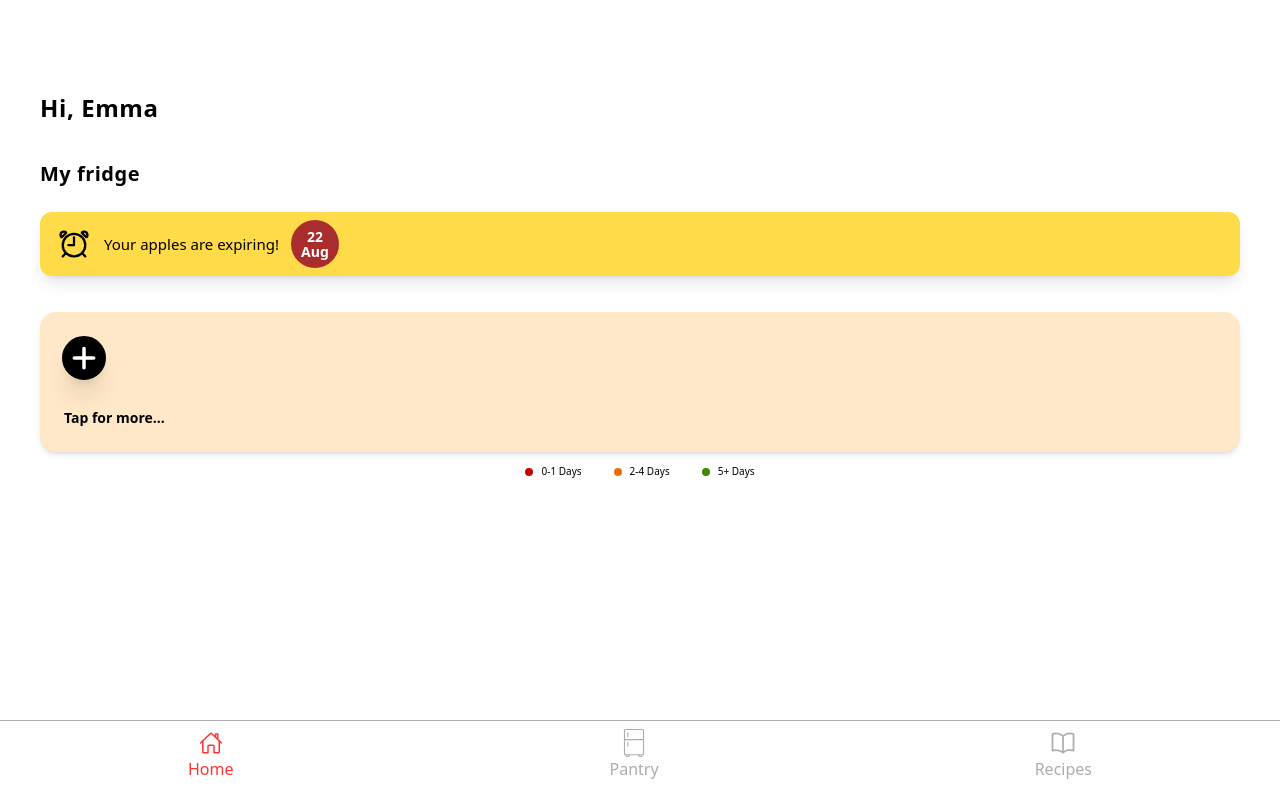
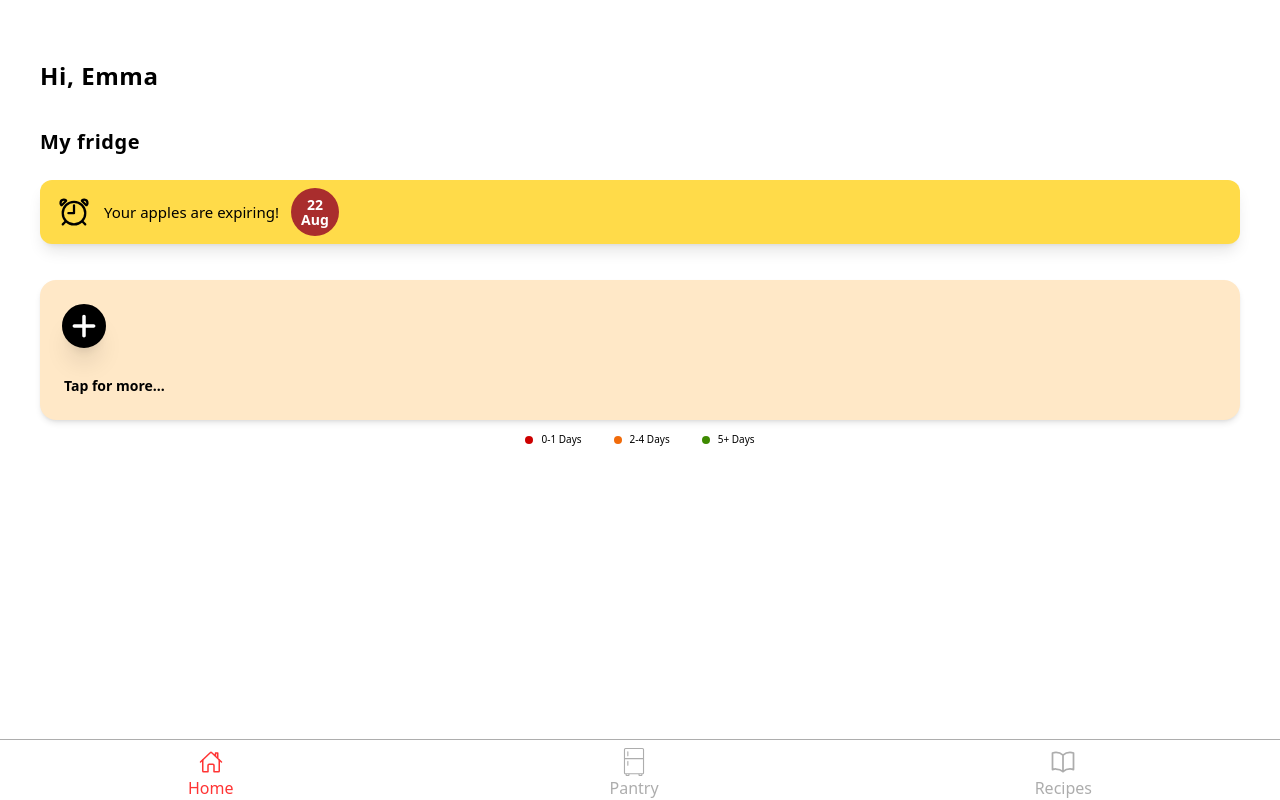
Before and after one commit to tangboxuan/drp-23, a React (Vite) app: page / in a window 1280 px wide. Built offline with nearby package versions, Linux system fonts and the light colour scheme; no server answers.

Commit message:
scrollable div

```diff
--- a/src/components/dashboard/Dashboard.tsx
+++ b/src/components/dashboard/Dashboard.tsx
@@ -30,8 +30,8 @@ function Dashboard() {
 }
 
 const styles = {
-  container: ["flex", "flex-col", "h-full", "w-full", "p-10", "mt-5"],
-  title: ["text-2xl", "font-bold", "mt-8", "tracking-wide"],
+  container: ["flex", "flex-col", "h-full", "w-full", "pb-20", "p-10", "mt-5", "overflow-y-scroll", "max-h-screen"],
+  title: ["text-2xl", "font-bold", "tracking-wide"],
   subtitle: ["text-xl", "font-bold", "mt-9", "tracking-wide"],
 };
 
--- a/src/components/fridge/Fridge.tsx
+++ b/src/components/fridge/Fridge.tsx
@@ -4,6 +4,7 @@ import { CurrentPage } from "../../util/CurrentPage";
 import Footer from "../shared/Footer";
 import FridgeContents from "./FridgeContents";
 import api from "../../api"
+import getStyle from "../../Styles";
 
 function Fridge() {
 
@@ -21,10 +22,16 @@ function Fridge() {
 
   return (
     <>
-      <FridgeContents ingredients={ingredients} refresh={refreshIngredients}/>
+      <div className={getStyle(styles, "body")}>
+        <FridgeContents ingredients={ingredients} refresh={refreshIngredients}/>
+      </div>
       <Footer currentPage={CurrentPage.Fridge} />
     </>
   );
 }
 
+const styles = {
+  body: ["overflow-y-scroll", "max-h-screen"]
+}
+
 export default Fridge;
--- a/src/components/fridge/FridgeContents.tsx
+++ b/src/components/fridge/FridgeContents.tsx
@@ -82,7 +82,7 @@ function FridgeContents({ ingredients, refresh }: Props) {
 }
 
 const styles = {
-    container: ["flex", "flex-col", "h-full", "w-full", "p-10", "mt-5"],
+    container: ["flex", "flex-col", "h-full", "w-full","pb-20", "p-10", "mt-5"],
     table: ["border-separate", "border-spacing-y-3", "table-auto"]
 }
 
--- a/src/components/shared/Footer.tsx
+++ b/src/components/shared/Footer.tsx
@@ -25,8 +25,9 @@ const styles = {
     "w-full",
     "border-t",
     "border-outlineGray",
-    "h-20",
+    "h-15",
     "pt-2",
+    "bg-white",
   ],
   subCtn: ["flex", "items-center", "justify-around"],
 };
```
